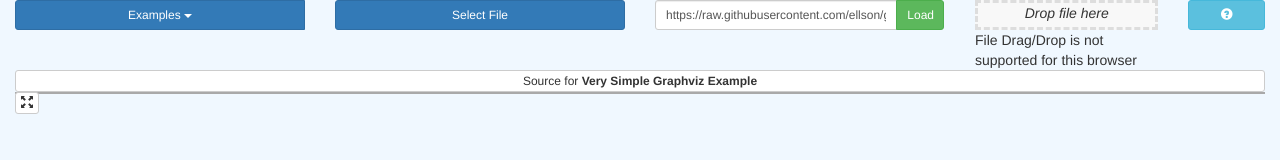
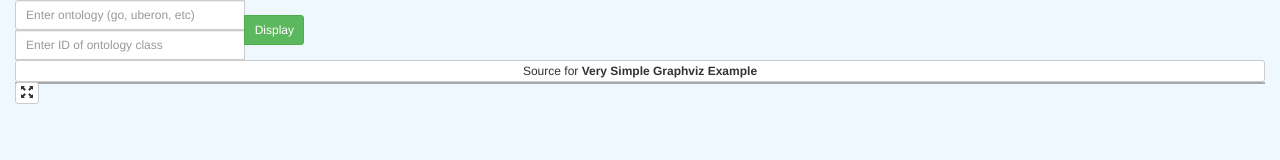
Before and after one commit to biolink/biolink-graphviz-demo, a website built with webpack: page index.html in a window 1280 px wide. Built offline with nearby package versions, Linux system fonts and the light colour scheme; some packages are replaced by stand-ins of ours; what angular-ui-bootstrap, ng-file-upload, viz.js would draw is missing.

Commit message:
derived files

```diff
--- a/index.html
+++ b/index.html
@@ -22,80 +22,29 @@
 
       <div class="row">
         <div class="col-xs-12 col-md-3">
-          <div class="btn-group btn-group-block" uib-dropdown keyboard-nav>
-            <button
-              id="simple-btn-keyboard-nav"
-              type="button"
-              class="btn btn-sm btn-primary btn-block"
-              uib-dropdown-toggle>
-                Examples <span class="caret"></span>
-            </button>
-            <ul
-              class="dropdown-menu btn-group-block"
-              uib-dropdown-menu
-              role="menu"
-              aria-labelledby="simple-btn-keyboard-nav">
-              <li ng-repeat="e in c.examples" role="menuitem">
-                <a ng-click="c.loadSource(e.file, e.title, e.url)" href="#">
-                  {{e.title}}
-                </a>
-              </li>
-            </ul>
-          </div>
-        </div>
-        <div class="col-xs-12 col-md-3">
-          <div
-            class="btn btn-primary btn-block btn-sm"
-            ngf-select="c.loadFile($files[0])"
-            ngf-multiple="false">
-            Select File
-          </div>
-        </div>
-        <div class="col-xs-12 col-md-3">
           <div class="input-group input-group-sm">
             <input
-              ng-model="c.importURL"
+              ng-model="c.ontology"
               type="text"
               class="form-control"
-              placeholder="Enter a URL to a graphviz file"
-              aria-describedby="import-url">
-
+              placeholder="Enter ontology (go, uberon, etc)"
+              aria-describedby="ontology-id">
+            <input
+              ng-model="c.classId"
+              type="text"
+              class="form-control"
+              placeholder="Enter ID of ontology class"
+              aria-describedby="import-class-id">
             <span class="input-group-btn">
               <button
                 type="button"
-                ng-disabled="c.importURL.length === 0"
+                ng-disabled="c.classId.length === 0"
                 class="btn btn-success btn-xs btn-block"
-                ng-click="c.loadURL(c.importURL)">
-                Load
+                ng-click="c.loadClass(c.classId, c.ontology)">
+                Display
               </button>
             </span>
           </div>
-        </div>
-        <div class="col-xs-12 col-md-2">
-          <div
-            ngf-drop
-            ngf-select
-            ng-model="c.file"
-            class="drop-box"
-            ngf-drag-over-class="'dragover'"
-            ngf-multiple="false"
-            ngf-allow-dir="false"
-            accept="*"
-            ngf-pattern="'*'">
-            <i>Drop file here</i>
-          </div>
-          <div ngf-no-file-drop>
-            File Drag/Drop is not supported for this browser
-          </div>
-        </div>
-        <div class="col-xs-12 col-md-1">
-          <button
-            type="button"
-            href="https://github.com/DoctorBud/graphviz-viewer/blob/master/README.md"
-            target="_blank"
-            class="btn btn-sm btn-info btn-block">
-            <i class="glyphicon glyphicon-question-sign"></i>
-          </button>
         </div>
       </div>
 
```
Also changed, not shown: docs/404.html (+5 -5 lines).
